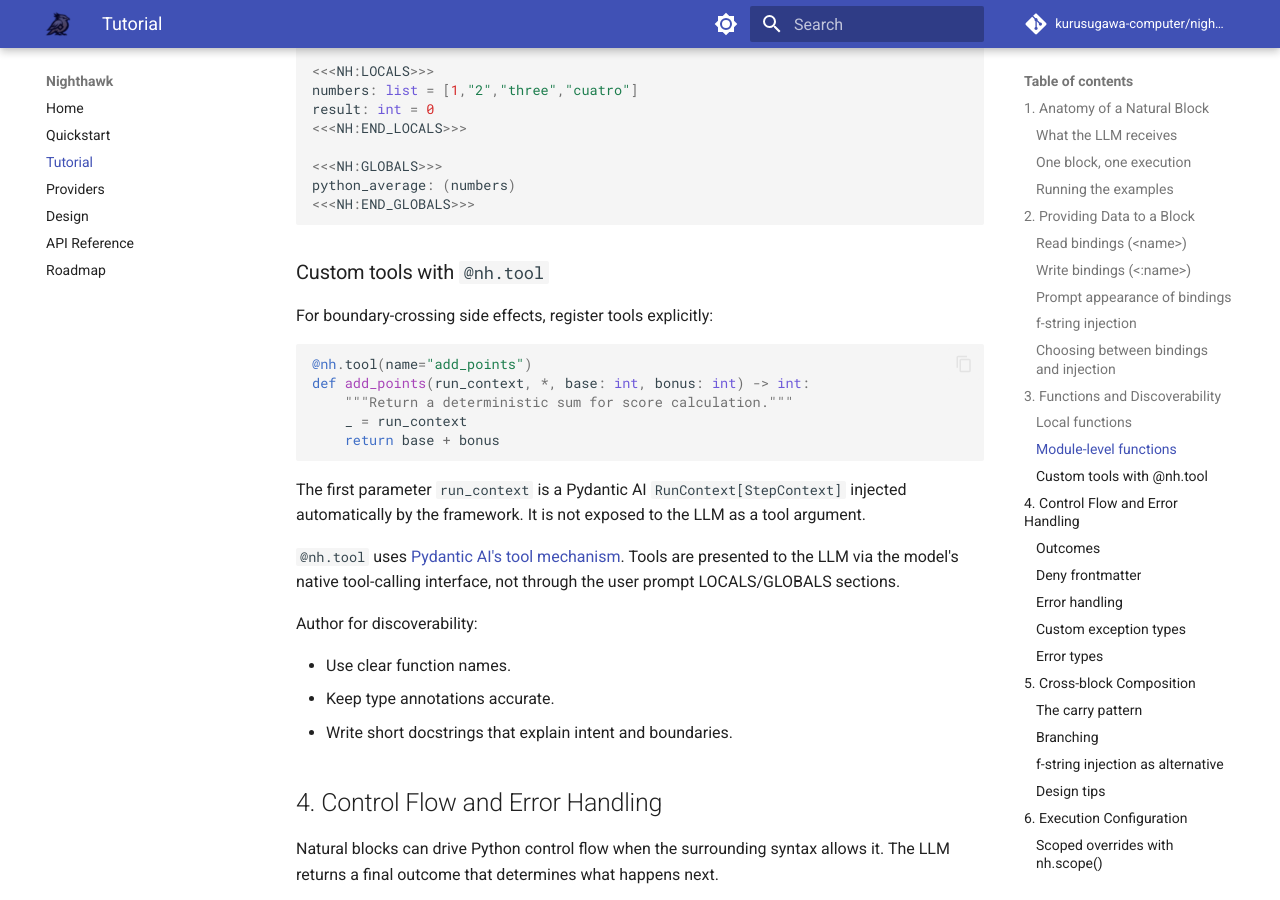
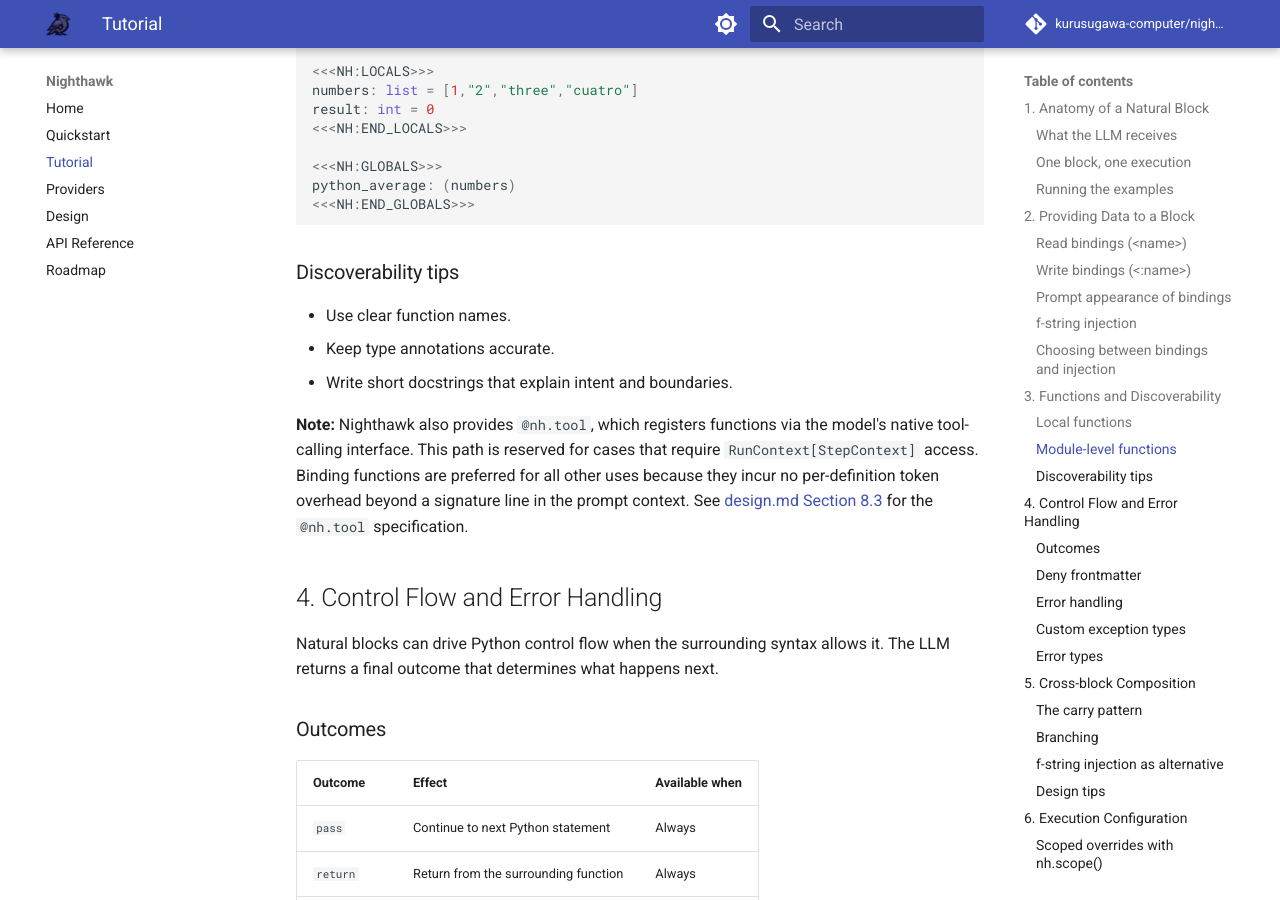
Before and after one commit to kurusugawa-computer/nighthawk-python, an MkDocs documentation site: the page built from docs/tutorial.md, in a window 1280 px wide and 900 px high, scrolled down 6302 px. Built offline with MkDocs 1.6.1 and Material for MkDocs 9.7.7, drawn with Linux system fonts in a browser that asks for light colours; comment, search, counter and statistics services are not loaded; some of the changed text lies outside the part shown.

Commit message:
Enhance documentation on LLM tool integration

````diff
--- a/docs/tutorial.md
+++ b/docs/tutorial.md
@@ -287,27 +287,13 @@ python_average: (numbers)
 ```
 <!-- /prompt-example:global-function-reference -->
 
-### Custom tools with `@nh.tool`
-
-For boundary-crossing side effects, register tools explicitly:
-
-```py
-@nh.tool(name="add_points")
-def add_points(run_context, *, base: int, bonus: int) -> int:
-    """Return a deterministic sum for score calculation."""
-    _ = run_context
-    return base + bonus
-```
-
-The first parameter `run_context` is a Pydantic AI `RunContext[StepContext]` injected automatically by the framework. It is not exposed to the LLM as a tool argument.
-
-`@nh.tool` uses [Pydantic AI's tool mechanism](https://ai.pydantic.dev/tools/). Tools are presented to the LLM via the model's native tool-calling interface, not through the user prompt LOCALS/GLOBALS sections.
-
-Author for discoverability:
+### Discoverability tips
 
 - Use clear function names.
 - Keep type annotations accurate.
 - Write short docstrings that explain intent and boundaries.
+
+**Note:** Nighthawk also provides `@nh.tool`, which registers functions via the model's native tool-calling interface. This path is reserved for cases that require `RunContext[StepContext]` access. Binding functions are preferred for all other uses because they incur no per-definition token overhead beyond a signature line in the prompt context. See [design.md Section 8.3](design.md#83-tools-available-to-the-llm) for the `@nh.tool` specification.
 
 ## 4. Control Flow and Error Handling
 
@@ -627,7 +613,7 @@ Inside async natural functions:
 3. Cross-block data flow must be explicit. Use Python locals, the carry pattern, or f-string injection.
 4. Write bindings (`<:name>`) may be pre-declared or not. Type annotations help agent behavior and host-side validation/coercion.
 5. Mutable context objects use `<name>` (read binding), not `<:name>` (write binding).
-6. Side effects are bounded behind explicit, documented tools.
+6. Prefer binding functions (local or module-level) for all callable needs. Reserve `@nh.tool` for cases that require `RunContext[StepContext]` access.
 7. Full coverage requirements are enforced by Python loops.
 8. Error behavior is explicit at the correct boundary.
 
````
Also changed, not shown: docs/design.md (+19 -0 lines).
